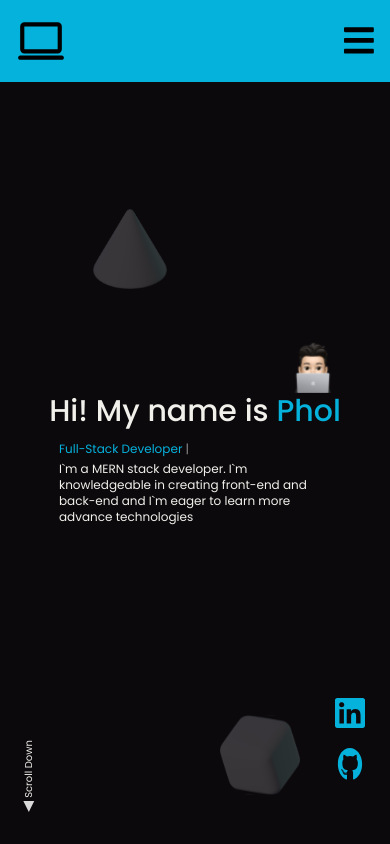
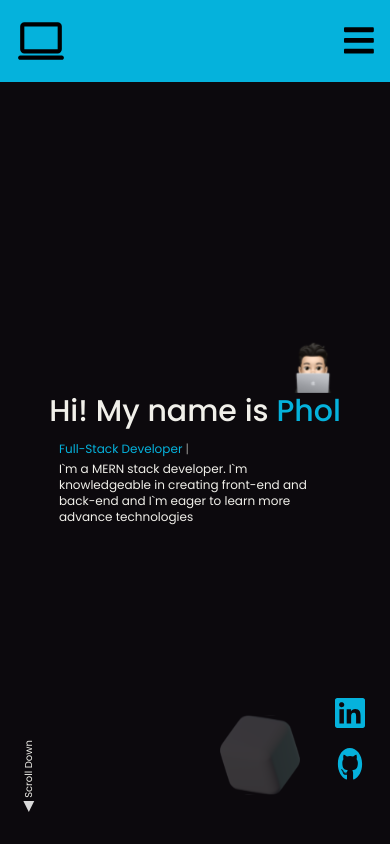
Before and after one commit to Phol16/PortfolioV2, a React (Vite) app: page / in a window 390 px wide. Shown: the top 844 px of the page. Built offline with nearby package versions, Linux system fonts and the light colour scheme.

Commit message:
fixed background for mobile view to make it less distracting

```diff
--- a/src/components/Hero.tsx
+++ b/src/components/Hero.tsx
@@ -83,8 +83,8 @@ const Hero = () => {
       </a>
     </div>
     <section className='absolute top-0 -z-40 w-full h-[100svh]'>
-      <img loading='lazy' decoding='async' src={cube} alt="cube" className='absolute top-[75%] left-[220px] w-20 h-20 opacity-20'/>
-      <img loading='lazy' decoding='async' src={triangle} alt="cube" className='absolute top-[15%] right-[220px] w-20 h-20 opacity-20'/>
+      <img loading='lazy' decoding='async' src={cube} alt="cube" className='absolute top-[75%] left-[220px] w-20 h-20 opacity-20 '/>
+      <img loading='lazy' decoding='async' src={triangle} alt="cube" className='absolute top-[15%] right-[220px] w-20 h-20 opacity-20 hidden md:flex'/>
     </section>
     </main>
   );
```
